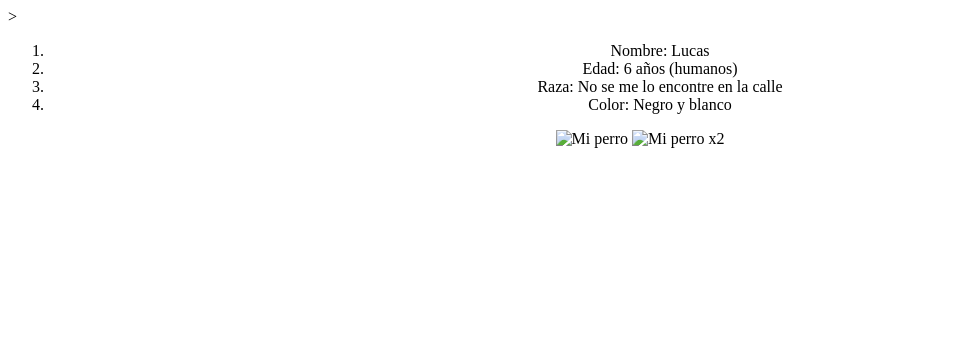
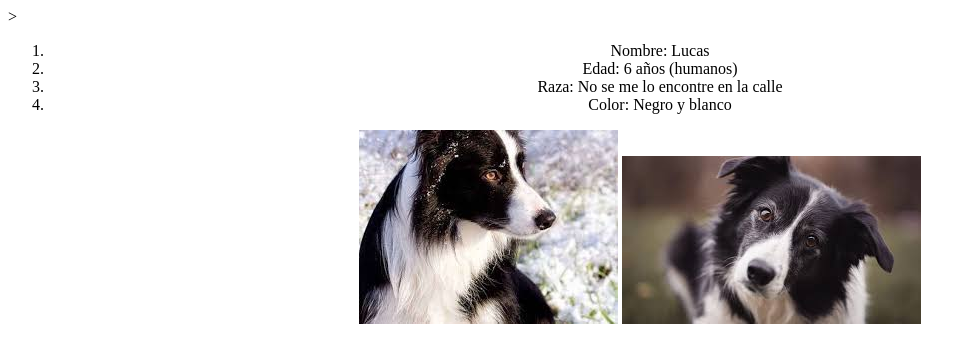
Before and after one commit to El-Actor-Alan-Versions/examenU1_Mondrag-nQuintanar_Alan, a plain HTML site: page index.html in a window 1280 px wide. Shown: the whole page, without its empty margins (0-976 px from the left). Drawn offline with Linux system fonts and the light colour scheme; the site is published under a folder, as on GitHub Pages, so addresses that start at the root find nothing.

Commit message:
Update index.html

```diff
--- a/index.html
+++ b/index.html
@@ -18,8 +18,8 @@
             <li>Color: Negro y blanco</li>
         </ol>
 
-        <img src="/img/uno.jpeg" alt="Mi perro">
-        <img src="/img/dos.jpeg" alt="Mi perro x2">
+        <img src="img/uno.jpeg" alt="Mi perro">
+        <img src="img/dos.jpeg" alt="Mi perro x2">
 
     </center>
         <script src="" async defer></script>
```
